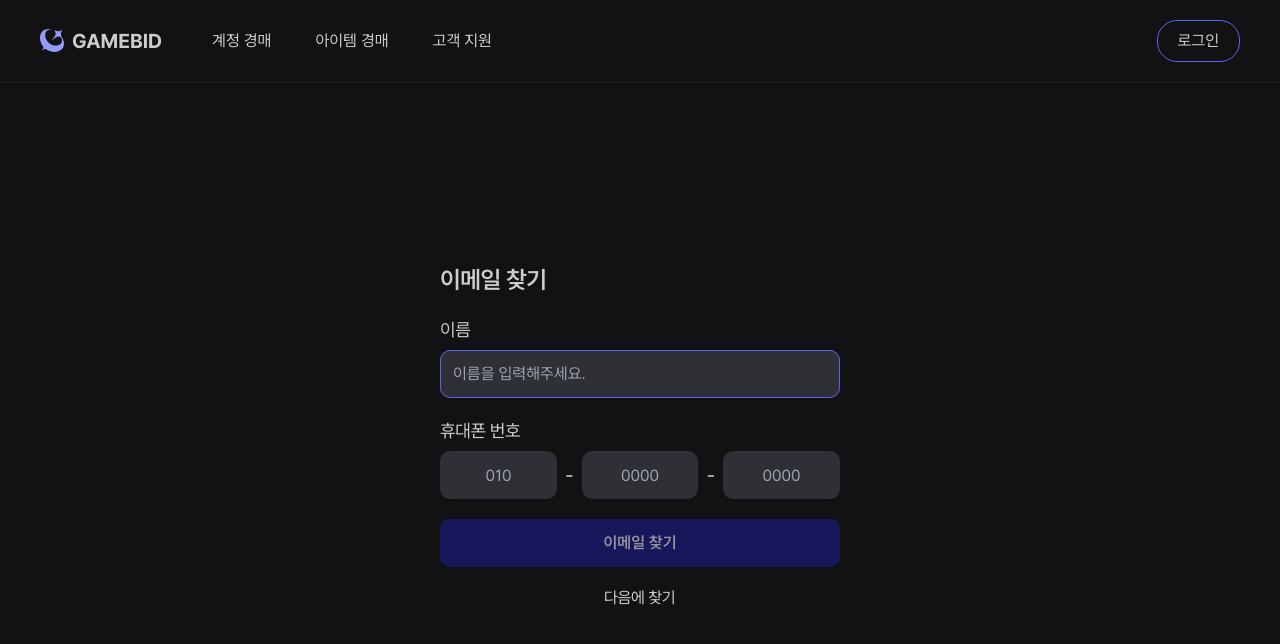
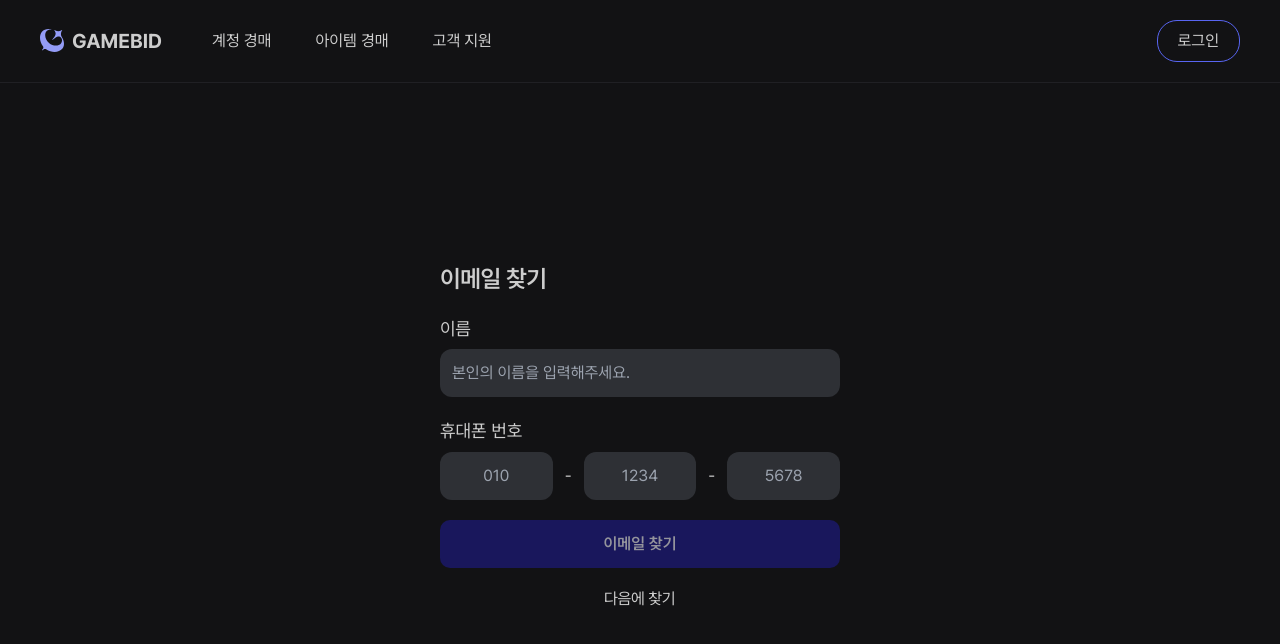
Before and after one commit to wlrnjs/front, a Next.js app: page /find/email in a window 1280 px wide. Shown: the top 644 px of the page. Built offline with nearby package versions, Linux system fonts and the light colour scheme.

Commit message:
refactor:이메일찾기리펙터링

```diff
--- a/src/components/find/email/FindIdForm.tsx
+++ b/src/components/find/email/FindIdForm.tsx
@@ -3,8 +3,11 @@
 import { cn } from "@/_utils/clsx";
 import CustomIcon from "@/Icons";
 import React from "react";
-import { useForm } from "react-hook-form";
+import { useForm, UseFormRegister } from "react-hook-form";
 import NextFind from "../NextFind";
+import MultiInput from "@/components/common/input/MultiInput";
+import { SignUpFormData } from "@/_types/signup/SignUpFormData";
+import TextInput from "@/components/common/input/TextInput";
 
 interface FindIdFormData {
   name: string;
@@ -19,7 +22,7 @@ const FindIdForm = ({ onSuccess }: FindIdFormProps) => {
   const {
     register,
     handleSubmit,
-    formState: { errors, isValid },
+    formState: { isValid },
     watch,
     setValue,
     getValues,
@@ -31,8 +34,7 @@ const FindIdForm = ({ onSuccess }: FindIdFormProps) => {
     },
   });
 
-  const nameValue = watch("name");
-  const phoneNumValues = watch("phoneNum");
+  const name = watch("name");
 
   const onSubmit = (data: FindIdFormData) => {
     console.log("Input:", data);
@@ -53,16 +55,14 @@ const FindIdForm = ({ onSuccess }: FindIdFormProps) => {
     }
   };
 
-  const phoneFields = [
-    { id: 0, placeholder: "010", maxLength: 3 },
-    { id: 1, placeholder: "0000", maxLength: 4 },
-    { id: 2, placeholder: "0000", maxLength: 4 },
-  ];
+  const phoneInputs = [
+    { placeholder: "010", maxLength: 3, name: "phoneNum.first" },
+    { placeholder: "1234", maxLength: 4, name: "phoneNum.middle" },
+    { placeholder: "5678", maxLength: 4, name: "phoneNum.last" },
+  ] as const;
 
   const LABEL_STYLES =
     "text-[18px] leading-[1.4em] tracking-[-0.02em] text-fgGrayDefault";
-  const INPUT_NUMBER_STYLES =
-    "h-[48px] px-3 rounded-[10px] bg-fillGrayDefault focus:border focus:border-borderPrimary text-center";
 
   return (
     <>
@@ -72,76 +72,34 @@ const FindIdForm = ({ onSuccess }: FindIdFormProps) => {
           <label htmlFor="name" className={LABEL_STYLES}>
             이름
           </label>
-          <div className="relative">
-            <input
-              id="name"
-              type="text"
-              autoFocus
-              {...register("name", {
-                required: "이름을 입력해주세요.",
-              })}
-              className={cn(
-                "w-full h-[48px] px-3 rounded-[10px] bg-fillGrayDefault focus:border focus:border-borderPrimary",
-                errors.name ? "border-systemFailed" : "border-borderDefault",
-                nameValue && "pr-10"
-              )}
-              placeholder="이름을 입력해주세요."
-            />
-            {nameValue && (
-              <div className="absolute right-2 top-1/2 transform -translate-y-1/2">
+          <TextInput<SignUpFormData>
+            id="name"
+            name="name"
+            type="name"
+            placeholder="본인의 이름을 입력해주세요."
+            register={register as unknown as UseFormRegister<SignUpFormData>}
+            className="w-full h-[48px] px-3 rounded-[12px] bg-fillGrayDefault focus:border focus:border-borderPrimary"
+            required={true}
+            rightElement={
+              name && (
                 <button type="button" onClick={() => clearField("name")}>
-                  <CustomIcon icon="CLOSE_SVG" />
+                  <CustomIcon icon="CLOSE_SVG" className="w-[24px] h-[24px]" />
                 </button>
-              </div>
-            )}
-          </div>
+              )
+            }
+          />
         </div>
 
         {/* 휴대폰 번호 입력 필드 */}
         <div className="flex flex-col gap-2">
-          <label htmlFor="phoneNum[0]" className={LABEL_STYLES}>
-            휴대폰 번호
-          </label>
           <div className="flex items-center">
-            {phoneFields.map((field, index) => (
-              <React.Fragment key={field.id}>
-                {index > 0 && <div className="mx-2 text-xl">-</div>}
-                <div className="relative flex-1">
-                  <input
-                    id={`phoneNum[${field.id}]`}
-                    type="text"
-                    inputMode="numeric"
-                    {...register(`phoneNum.${field.id}` as const, {
-                      required: "휴대폰 번호를 입력해주세요.",
-                      maxLength: field.maxLength,
-                    })}
-                    className={cn(
-                      INPUT_NUMBER_STYLES,
-                      "w-full",
-                      errors.phoneNum?.[field.id]
-                        ? "border-systemFailed"
-                        : "border-borderDefault",
-                      phoneNumValues?.[field.id] && "pr-10"
-                    )}
-                    placeholder={field.placeholder}
-                    maxLength={field.maxLength}
-                  />
-                  {phoneNumValues?.[field.id] && (
-                    <div className="flex gap-[10px] absolute right-2 top-1/2 transform -translate-y-1/2">
-                      <button
-                        type="button"
-                        onClick={() => clearField(field.id)}
-                      >
-                        <CustomIcon
-                          icon="CLOSE_SVG"
-                          className="w-[24px] h-[24px]"
-                        />
-                      </button>
-                    </div>
-                  )}
-                </div>
-              </React.Fragment>
-            ))}
+            <MultiInput
+              label="휴대폰 번호"
+              name="phoneNum"
+              inputConfigs={phoneInputs}
+              register={register as unknown as UseFormRegister<SignUpFormData>}
+              showDash={true}
+            />
           </div>
         </div>
 
--- a/src/components/login/LoginForm.tsx
+++ b/src/components/login/LoginForm.tsx
@@ -38,12 +38,14 @@ const LoginForm = () => {
   const router = useRouter();
 
   const onSubmit = (data: LoginFormData) => {
-    if (!isValid)
+    if (!isValid) {
       showToast(
         "warning",
         "로그인 정보를 확인해주세요.",
         "이메일 또는 비밀번호가 올바르지 않습니다."
       );
+    }
+
     console.log("Login:", data);
     router.push("/");
     showToast(
```
